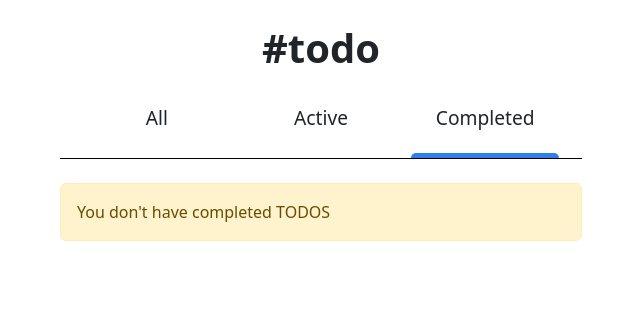
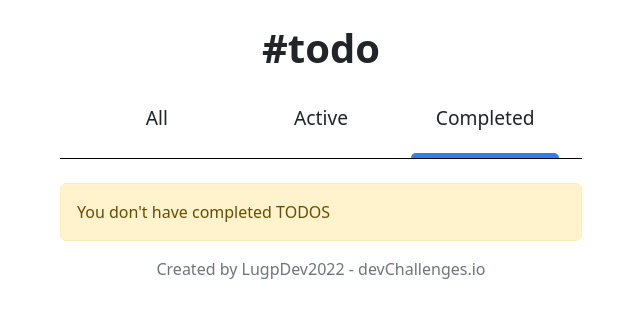
Before and after one commit to LugpDev2022/todo-app, a React (Vite) app: page /completed in a window 1280 px wide. Shown: the top 318 px of the page, without its empty margins (319-959 px from the left). Built offline with nearby package versions, Linux system fonts and the light colour scheme.

Commit message:
Add a footer

```diff
--- a/src/TodoApp.jsx
+++ b/src/TodoApp.jsx
@@ -1,6 +1,6 @@
 import { AppRouter } from './router/AppRouter';
 
-import { Nav } from './ui';
+import { Nav, Footer } from './ui';
 
 const TodoApp = () => (
   <div className='container'>
@@ -11,6 +11,7 @@ const TodoApp = () => (
     </div>
     <Nav />
     <AppRouter />
+    <Footer />
   </div>
 );
 
--- a/src/components/TodoList.jsx
+++ b/src/components/TodoList.jsx
@@ -8,7 +8,7 @@ export const TodoList = ({ show }) => {
 
   if (show === 'all') {
     return (
-      <div className='row justify-content-center mt-4'>
+      <div className='row justify-content-center my-4'>
         <ul className='row list-group col-12 col-md-9 col-lg-6 px-4 '>
           {todos.map(todo => (
             <TodoListItem todo={todo} key={todo.id} />
@@ -20,7 +20,7 @@ export const TodoList = ({ show }) => {
 
   if (show === 'active') {
     return (
-      <div className='row justify-content-center mt-4'>
+      <div className='row justify-content-center my-4'>
         <ul className='row list-group col-12 col-md-9 col-lg-6 px-4 '>
           {activeTodos.map(todo => (
             <TodoListItem todo={todo} key={todo.id} />
@@ -32,7 +32,7 @@ export const TodoList = ({ show }) => {
 
   if (show === 'completed') {
     return (
-      <div className='row justify-content-center mt-4'>
+      <div className='row justify-content-center my-4'>
         <ul className='row list-group col-12 col-md-9 col-lg-6 px-4 '>
           {completedTodos.map(todo => (
             <CompletedTodo todo={todo} key={todo.id} />
--- /dev/null
+++ b/src/ui/Footer.jsx
@@ -0,0 +1,7 @@
+export const Footer = () => (
+  <footer className='row sticky-bottom pb-3'>
+    <div className='col text-center text-muted'>
+      Created by <span>LugpDev2022</span> - devChallenges.io
+    </div>
+  </footer>
+);
--- a/src/ui/index.js
+++ b/src/ui/index.js
@@ -1,3 +1,4 @@
 export * from './Nav';
 export * from './TodosAlert';
 export * from './NotValidTodoAlert';
+export * from './Footer';
```
